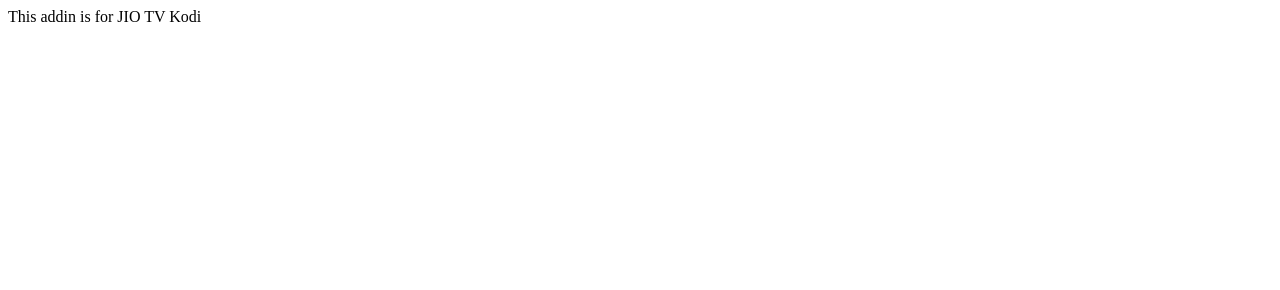
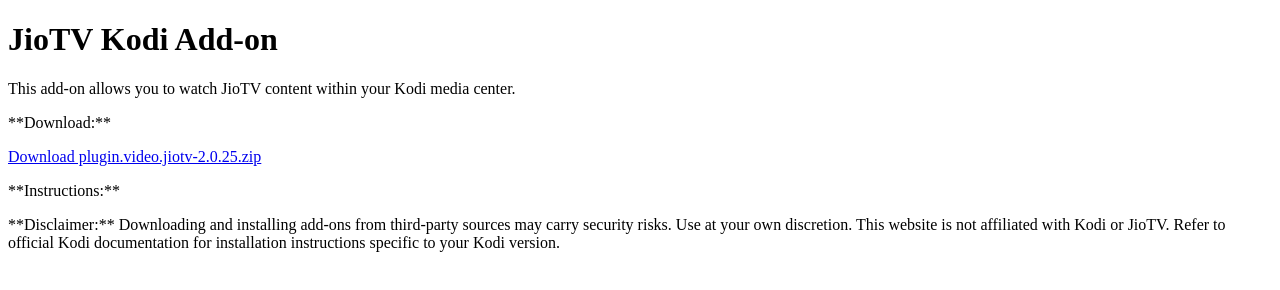
Before and after one commit to damanbbhardwaj1/damanbbhardwaj1.github.io, a plain HTML site: page index.html in a window 1280 px wide. Drawn offline with Linux system fonts and the light colour scheme.

Commit message:
Update index.html

```diff
--- a/index.html
+++ b/index.html
@@ -1,9 +1,15 @@
 <!DOCTYPE html>
-<html>
+<html lang="en">
 <head>
-  <title>Daman Kodi</title>
+    <meta charset="UTF-8">
+    <title>JioTV Kodi Add-on - plugin.video.jiotv-2.0.25.zip</title>
 </head>
 <body>
-  This addin is for JIO TV Kodi
+    <h1>JioTV Kodi Add-on</h1>
+    <p>This add-on allows you to watch JioTV content within your Kodi media center.</p>
+    <p>**Download:**</p>
+    <a href="plugin.video.jiotv-2.0.25.zip" download>Download plugin.video.jiotv-2.0.25.zip</a>
+    <p>**Instructions:**</p>
+    <p>**Disclaimer:** Downloading and installing add-ons from third-party sources may carry security risks. Use at your own discretion. This website is not affiliated with Kodi or JioTV. Refer to official Kodi documentation for installation instructions specific to your Kodi version.</p>
 </body>
 </html>
```
